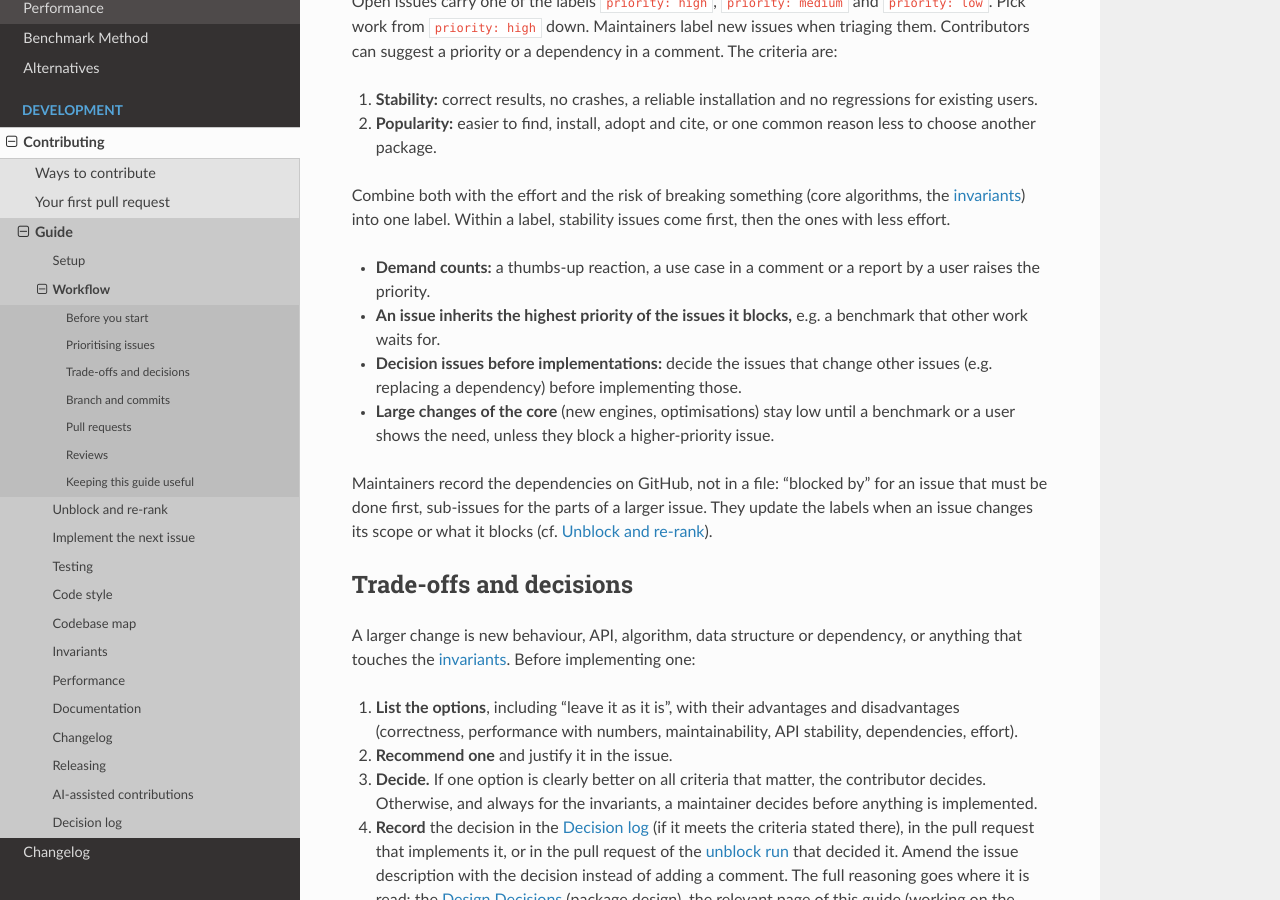
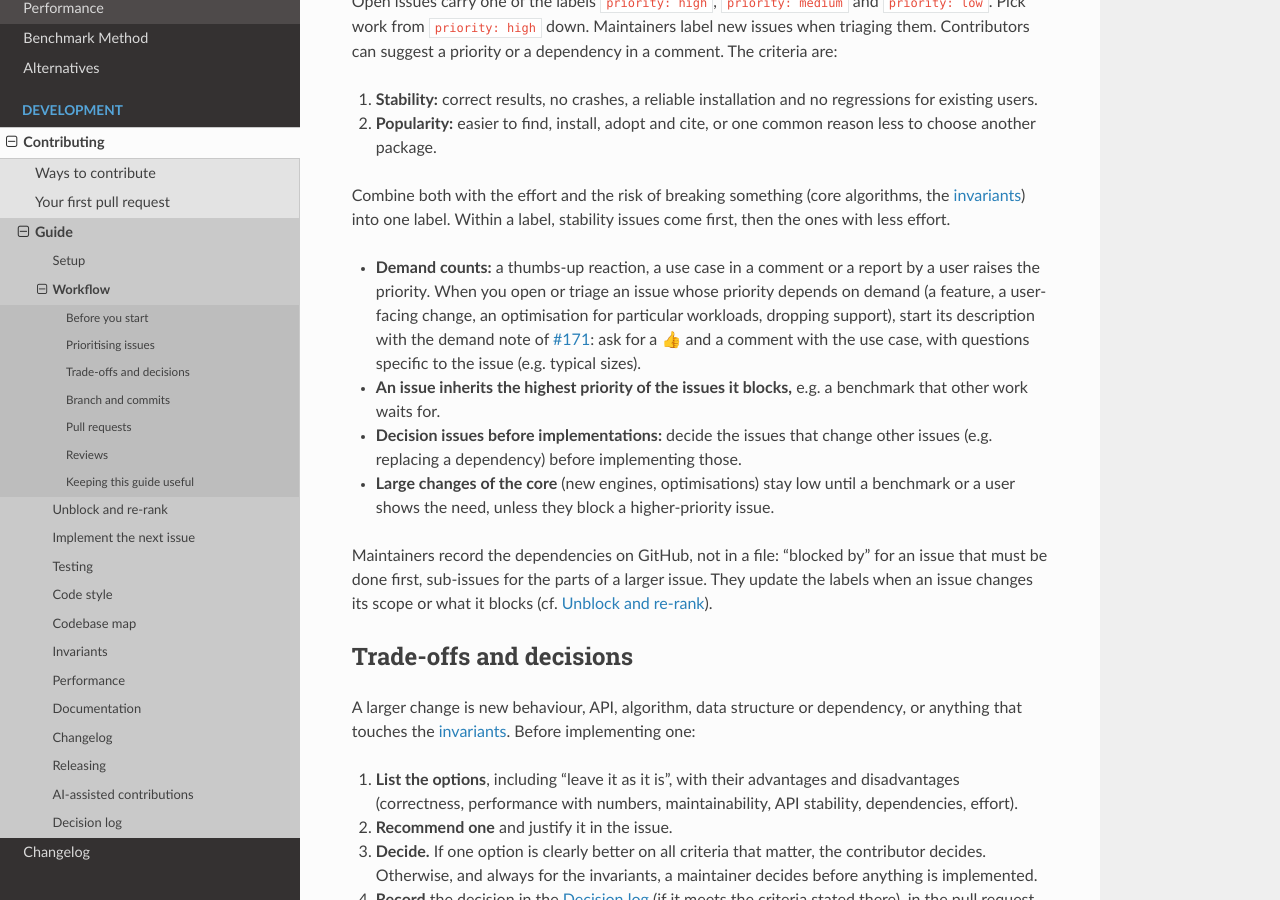
Before and after one commit to jannikmi/extremitypathfinder, a Sphinx documentation site: the page built from docs/contributing/workflow.md, in a window 1280 px wide and 900 px high, scrolled down 450 px. Built offline with Sphinx 7.4.7 and the Read the Docs theme 3.1.0, drawn with Linux system fonts in a browser that asks for light colours.

Commit message:
Guide: issues whose priority depends on demand start with the demand note of #171
Co-Authored-By: Claude Opus 5.5 <noreply@anthropic.com>
Claude-Session: https://claude.ai/code/session_01XJqV77p2gUXigersF9TyUn

```diff
--- a/docs/contributing/workflow.md
+++ b/docs/contributing/workflow.md
@@ -22,6 +22,10 @@ Combine both with the effort and the risk of breaking something (core algorithms
 into one label. Within a label, stability issues come first, then the ones with less effort.
 
 - **Demand counts:** a thumbs-up reaction, a use case in a comment or a report by a user raises the priority.
+  When you open or triage an issue whose priority depends on demand (a feature, a user-facing change, an optimisation
+  for particular workloads, dropping support), start its description with the demand note of
+  [#171](https://github.com/jannikmi/extremitypathfinder/issues/171): ask for a 👍 and a comment with the use case,
+  with questions specific to the issue (e.g. typical sizes).
 - **An issue inherits the highest priority of the issues it blocks,** e.g. a benchmark that other work waits for.
 - **Decision issues before implementations:** decide the issues that change other issues
   (e.g. replacing a dependency) before implementing those.
```
